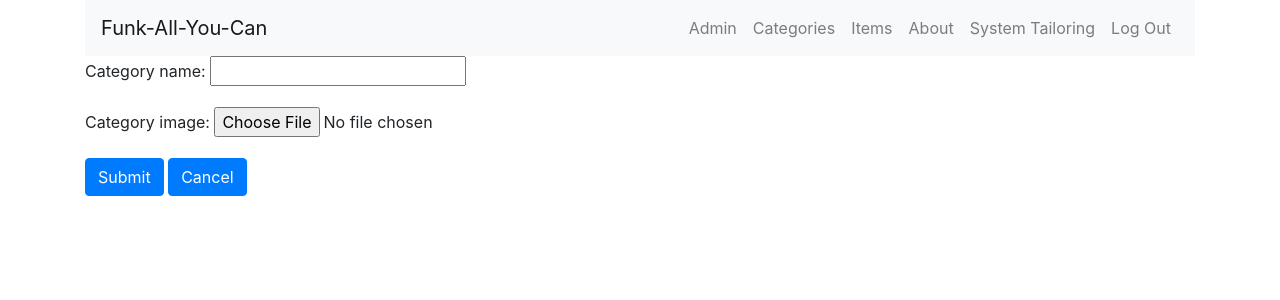
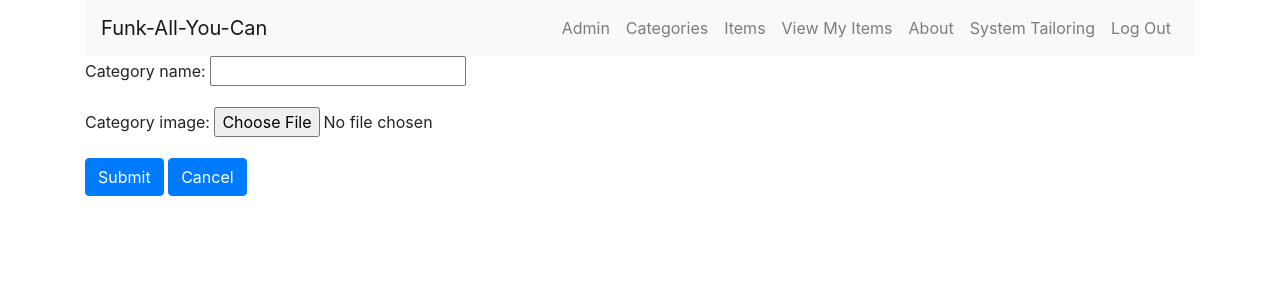
Before and after one commit to jayronsanchez/website_project, a Django app: page /inventory/system_tailoring/category/create_category/ in a window 1280 px wide. Shown: the top 300 px of the page. Run offline with Django 3.2, Linux system fonts and the light colour scheme; the visitor is signed in with stand-in values (Sample User, id 1); some libraries are stand-ins or nearby versions.

Commit message:
user will  now be able to view their items. Added 'View my items' option.

```diff
--- a/funkoSite/inventory/models.py
+++ b/funkoSite/inventory/models.py
@@ -37,6 +37,9 @@ class Item(models.Model):
     item_category = models.ForeignKey(Category, related_name='items', on_delete=models.CASCADE)
     item_condition = models.PositiveSmallIntegerField(choices=BOX_CONDITION)
 
+    # item_count not applicable for now, but this can be used in the future!
+    # item_count = models.IntegerField()
+
     # item can be 'dibs' by multiple users. Users can dibs multiple items
     item_user_dibs = models.ManyToManyField(User, through='UserDibs')
 
--- a/funkoSite/inventory/urls.py
+++ b/funkoSite/inventory/urls.py
@@ -17,7 +17,8 @@ urlpatterns = [
     path('list_category/', views.CategoryListView.as_view(), name='list_category'),
     path('list_category/<int:pk>/', views.CategoryDetailView.as_view(), name='detail_category'),
     path('list_item/', views.ItemListView.as_view(), name='list_item'),
+    path('list_item/<int:pk>', views.ItemDetailView.as_view(), name='detail_item'),
     path('list_item/dibs/<int:pk>', views.ItemDibs.as_view(), name='item_dibs'),
     path('list_item/undibs/<int:pk>', views.ItemUndibs.as_view(), name='item_undibs'),
-    path('list_item/<int:pk>', views.ItemDetailView.as_view(), name='detail_item'),
+    path('my_items/<username>', views.DibsListView.as_view(), name='item_dibs_list'),
 ]
--- a/funkoSite/inventory/views.py
+++ b/funkoSite/inventory/views.py
@@ -47,6 +47,32 @@ class ItemListView(ListView):
 class ItemDetailView(DetailView):
     model = models.Item
 
+class DibsListView(ListView):
+    model = models.UserDibs
+    template_name = 'inventory/item_list.html'
+
+    user_dibs_items = []
+
+    def get_queryset(self):
+        try:
+            self.dibs_user = models.UserDibs.objects.select_related('user').filter(user__username__iexact=self.kwargs.get('username'))
+        except models.UserDibs.DoesNotExist:
+            messages.error(self.request, 'User not found!')
+        else:
+            return self.dibs_user
+
+    def get_context_data(self, **kwargs):
+        context = super().get_context_data(**kwargs)
+        # clear the list first!
+        self.user_dibs_items = []
+        # collect item per user
+        for user_dibs in self.dibs_user:
+            self.user_dibs_items.append(user_dibs.item)
+
+        context['item_list'] = self.user_dibs_items
+        return context
+
+
 class ItemDibs(LoginRequiredMixin, RedirectView):
     def get_redirect_url(self, *args, **kwargs):
         return reverse('inventory:detail_item', kwargs={'pk':self.kwargs.get('pk')})
@@ -58,7 +84,7 @@ class ItemDibs(LoginRequiredMixin, RedirectView):
         except IntegrityError:
             messages.warning(self.request, 'Warning! Item already added.')
         else:
-            messages.success(self.request, 'Item Added!')
+            messages.success(self.request, 'Item added to your list!')
 
         return super().get(request, *args, **kwargs)
 
@@ -76,7 +102,7 @@ class ItemUndibs(LoginRequiredMixin, RedirectView):
             messages.warning(self.request, 'Item not in your list!')
         else:
             dibs.delete()
-            messages.success(self.request, 'Item removed!')
+            messages.success(self.request, 'Item removed from your list!')
 
         return super().get(request, *args, **kwargs)
 
--- a/funkoSite/templates/base.html
+++ b/funkoSite/templates/base.html
@@ -22,8 +22,13 @@
                     <a class="nav-link" href="{% url 'inventory:list_category' %}">Categories</a>
                 </li>
                 <li class="nav-item">
-                        <a class="nav-link" href="{% url 'inventory:list_item' %}">Items</a>
+                    <a class="nav-link" href="{% url 'inventory:list_item' %}">Items</a>
+                </li>
+                {% if user.is_authenticated %}
+                    <li class="nav-item">
+                        <a class="nav-link" href="{% url 'inventory:item_dibs_list' username=user.username%}">View My Items</a>
                     </li>
+                {% endif %}
                 <li class="nav-item">
                     <a class="nav-link" href="{% url 'about' %}">About</a>
                 </li>
```
Also changed, not shown: funkoSite/templates/inventory/item_detail.html (+6 -4 lines).
